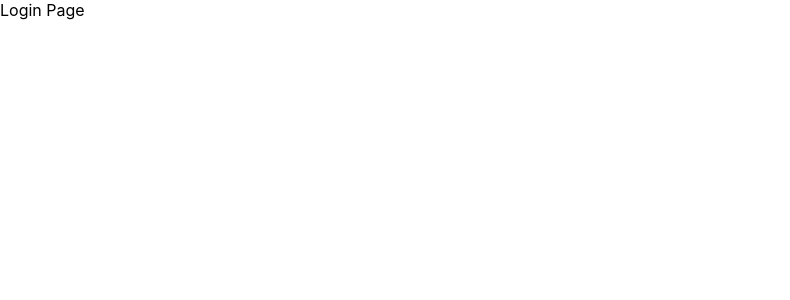
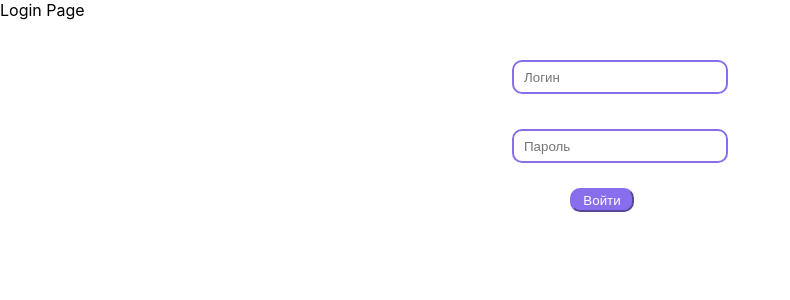
Before and after one commit to Mind-team/smart-parking-system-parking-owner-web, a React (Create React App) app: page /login in a window 1280 px wide. Shown: the top 300 px of the page, without its empty margins (0-790 px from the left). Built offline with nearby package versions, Linux system fonts and the light colour scheme; the HTML template or start-up script is replaced by a standard one.

Commit message:
Create authorization

```diff
--- /dev/null
+++ b/src/pages/login/Login.page.css
@@ -0,0 +1,39 @@
+input {
+	padding: 10px;
+	margin-bottom: -5px;
+	margin-left: 40%;
+    margin-top: 40px;
+	width: 15%;
+	height: 10px;
+	border: 1px solid #886eed;
+    border-radius: 10px;
+    border-width: 2px;
+}
+
+input:focus {
+    background: #808080;
+    border-color: #808080;
+    outline: none;
+  }
+
+  input:focus::placeholder {
+    color: transparent;
+  }
+
+  button {
+    padding: 10px;
+	width: 5%;
+	height: 20px;
+	background: #886eed;
+    border-radius: 10px;
+    color: #fff;
+    border-color: #886eed;
+    align-items: center;
+    display: flex;
+    align-items: center;
+    justify-content: center;
+    margin: 30px -70px;
+    position: relative;
+    top: 50%;
+    left: 50%;
+  }
--- a/src/pages/login/Login.page.js
+++ b/src/pages/login/Login.page.js
@@ -1,3 +1,69 @@
+import React, { useState } from "react";
+import "./Login.page.css";
+
 export const LoginPage = () => {
-  return <div>Login Page</div>;
+  const checkResponse = function () {
+    const username = currentLogin;
+    const password = currentPassword;
+    const path = "http://5.53.124.242:5050";
+    // eslint-disable-next-line camelcase
+    function utf8_to_b64(str) {
+      return window.btoa(unescape(encodeURIComponent(str)));
+    }
+
+    async function getResponse() {
+      const response = await fetch(
+        `${path}/api/v1/parking-owner/parking-list`,
+        {
+          headers: {
+            Authorization: "Auth " + utf8_to_b64(username + ":" + password),
+          },
+        }
+      );
+      const content = await response.json();
+      let key;
+
+      if (response.status === 200) {
+        // eslint-disable-next-line guard-for-in
+        for (key in content) {
+          console.log(content[key].title);
+        }
+      } else {
+        alert("Неверный логин или пароль!");
+      }
+    }
+
+    getResponse();
+  };
+
+  const [currentLogin, setCurrentLogin] = useState("");
+  const [currentPassword, setCurrentPassword] = useState("");
+
+  const handleChangeLogin = (event) => {
+    setCurrentLogin(event.target.value);
+  };
+
+  const handleChangePassword = (event) => {
+    setCurrentPassword(event.target.value);
+  };
+
+  return (
+    <div>
+      Login Page
+      <div>
+        <input
+          placeholder="Логин"
+          value={currentLogin}
+          onChange={handleChangeLogin}
+        ></input>
+        <input
+          placeholder="Пароль"
+          value={currentPassword}
+          onChange={handleChangePassword}
+          type="password"
+        ></input>
+        <button onClick={checkResponse}>Войти</button>
+      </div>
+    </div>
+  );
 };
```
